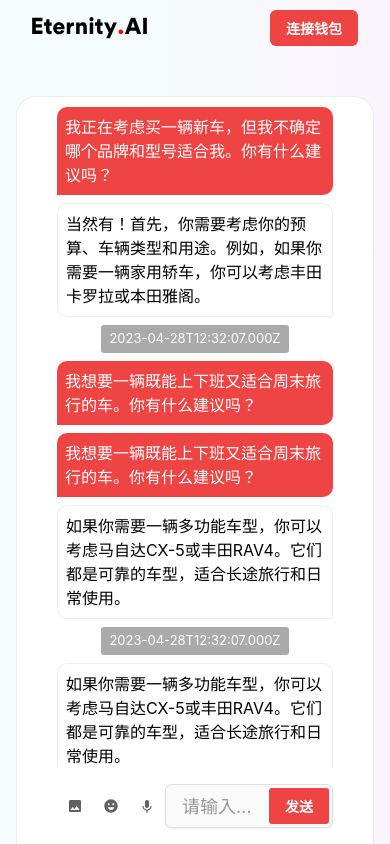
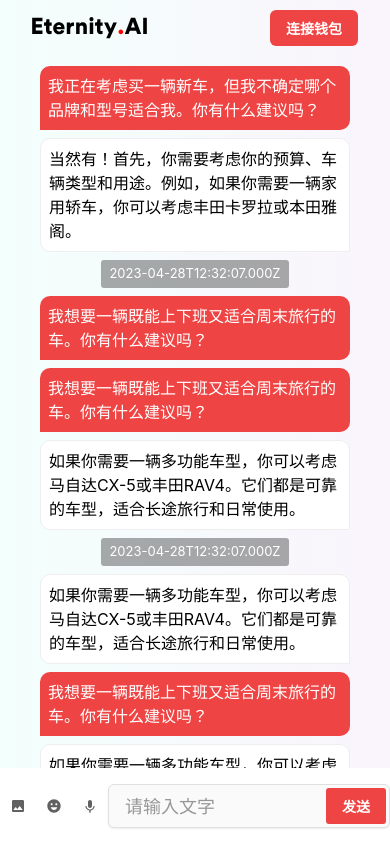
Before and after one commit to ethever/eternity-ai-frontend, a React (Vite) app in the folder apps/main/: page / in a window 390 px wide. Shown: the top 844 px of the page. Built offline with nearby package versions, Linux system fonts and the light colour scheme.

Commit message:
chore: only display chatview in small screen device

```diff
--- a/apps/main/src/components/chatInputer.tsx
+++ b/apps/main/src/components/chatInputer.tsx
@@ -2,17 +2,20 @@ import ImageIcon from "@mui/icons-material/Image";
 import { Box, Button, IconButton, Input } from "@mui/joy";
 import EmojiEmotionsIcon from "@mui/icons-material/EmojiEmotions";
 import KeyboardVoiceIcon from "@mui/icons-material/KeyboardVoice";
+import useDesktopQuery from "../hooks/useDesktopQuery";
 
 export function ChatInputer() {
+  const { isDesktop } = useDesktopQuery();
   return (
     <Box
       sx={(theme) => ({
         display: "flex",
         paddingTop: theme.spacing(2),
         paddingBottom: theme.spacing(2),
-        paddingLeft: theme.spacing(5),
-        paddingRight: theme.spacing(5),
+        paddingLeft: isDesktop ? theme.spacing(2) : 0,
+        paddingRight: isDesktop ? theme.spacing(2) : 0,
         position: "sticky",
+        width: "100%",
         bottom: 0,
         background: "white",
       })}
--- a/apps/main/src/components/chatItem.tsx
+++ b/apps/main/src/components/chatItem.tsx
@@ -1,5 +1,4 @@
 import { Box, ListItem, Typography } from "@mui/joy";
-import useAppBarHeight from "../hooks/useAppBarHeight";
 import { ReactNode, useEffect } from "react";
 import { Wave } from "./wave.svg";
 import PlayCircleFilledIcon from "@mui/icons-material/PlayCircleFilled";
--- a/apps/main/src/components/chatView.tsx
+++ b/apps/main/src/components/chatView.tsx
@@ -1,9 +1,9 @@
 import List from "@mui/joy/List";
-import { ChatItem } from "./chatItem";
+import { ChatItem, ChatItemType } from "./chatItem";
 import { Box, Divider } from "@mui/joy";
 import { ChatInputer } from "./chatInputer";
 
-const chatData = [
+const chatData: ChatItemType[] = [
   {
     side: "left",
     data: "我正在考虑买一辆新车，但我不确定哪个品牌和型号适合我。你有什么建议吗？",
@@ -121,7 +121,7 @@ function ChatList() {
       })}
     >
       {chatData.map((item, index) => {
-        return <ChatItem key={`${item.data}${index}`} {...(item as any)} />;
+        return <ChatItem key={`${item.data}${index}`} {...item} />;
       })}
     </List>
   );
--- a/apps/main/src/views/index.tsx
+++ b/apps/main/src/views/index.tsx
@@ -18,6 +18,9 @@ export function Index() {
     }
   }, [isDesktop]);
 
+  if (!isDesktop) {
+    return <ChatView />;
+  }
   return (
     <Container>
       <Box
```
